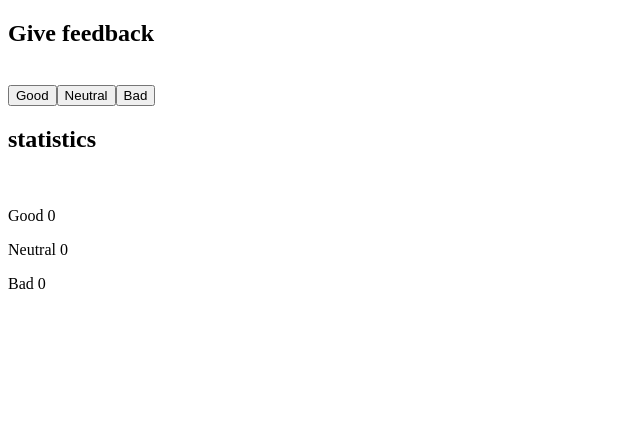
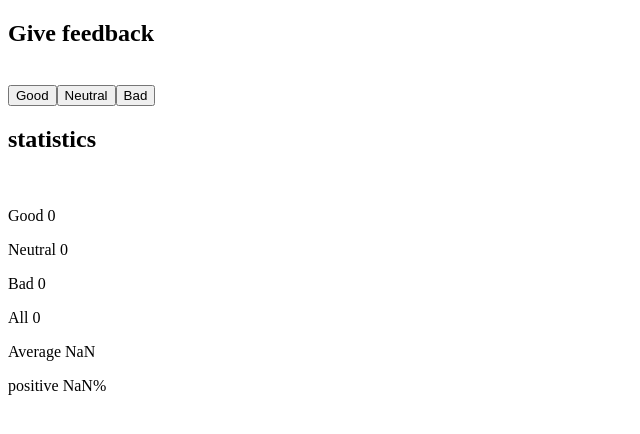
Before and after one commit to JosueFidelis/FullStack-hy, a React (Create React App) app in the folder part1/exercise/part1-exercise/: page / in a window 1280 px wide. Shown: the top 434 px of the page, without its empty margins (0-640 px from the left). Built offline with nearby package versions, Linux system fonts and the light colour scheme; the HTML template or start-up script is replaced by a standard one.

Commit message:
exercise 1.7

```diff
--- a/part1/exercise/part1-exercise/src/App.js
+++ b/part1/exercise/part1-exercise/src/App.js
@@ -20,12 +20,16 @@ function FeedbackButtons(props) {
   );
 }
 
-function Feedbacks(props) {
+function Feedbacks({ goodFeedbacks, neutralFeedbacks, badFeedbacks }) {
+  let allFeedbacks = badFeedbacks + neutralFeedbacks + goodFeedbacks;
   return (
     <>
-      <p>Good {props.goodFeedbacks}</p>
-      <p>Neutral {props.neutralFeedbacks}</p>
-      <p>Bad {props.badFeedbacks}</p>
+      <p>Good {goodFeedbacks}</p>
+      <p>Neutral {neutralFeedbacks}</p>
+      <p>Bad {badFeedbacks}</p>
+      <p>All {allFeedbacks}</p>
+      <p>Average {(badFeedbacks*-1 + goodFeedbacks)/allFeedbacks}</p>
+      <p>positive {goodFeedbacks*100/allFeedbacks}%</p>
     </>
   );
 }
```
